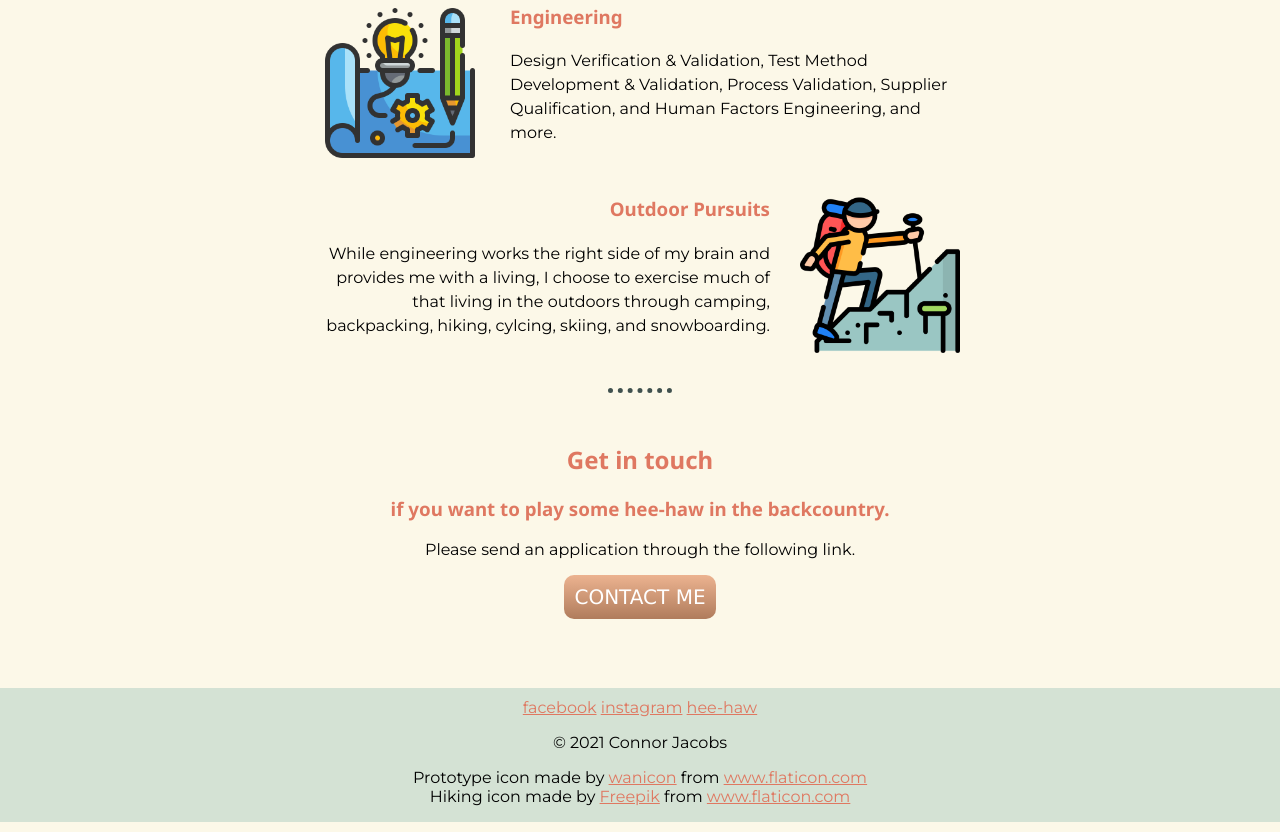
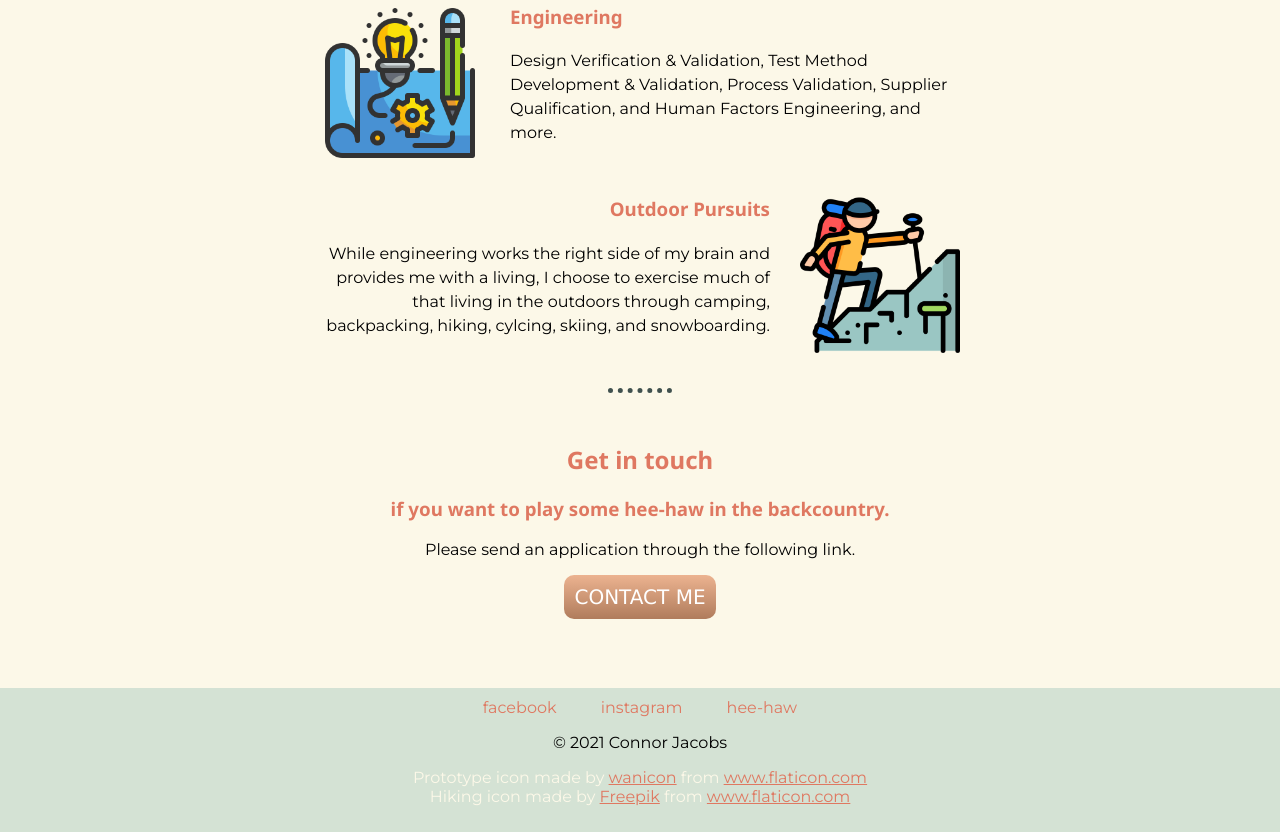
Before and after one commit to kinr-jay/personal-site-2, a plain HTML site: page index.html in a window 1280 px wide. Shown: the part 1235-2067 px from the top of the page. Drawn offline with Linux system fonts and the light colour scheme.

Commit message:
Update master.css
Updated footer section styling.

```diff
--- a/css/master.css
+++ b/css/master.css
@@ -26,6 +26,16 @@ h3{
 
 a{
     color: #df7861;
+    font-family: "Montserrat", sans-serif;
+}
+
+a:hover{
+    color: #fcf8e8;
+}
+
+.footer-link{
+    margin: 10px 20px;
+    text-decoration: none;
 }
 
 hr{
@@ -57,7 +67,7 @@ hr{
 
 .bottom-container{
     background-color: #d4e2d4;
-    padding-top: 10px;
+    padding: 10px 0 10px 0;
 }
 
 .intro{
@@ -85,7 +95,12 @@ hr{
     width: 50%;
 }
 
+.copyright{
+    color: #fcf8e8;
+}
+
 .icon-credits{
+    color: #fcf8e8;
     margin-bottom: 0;
     padding-bottom: 16px;
 }
```
